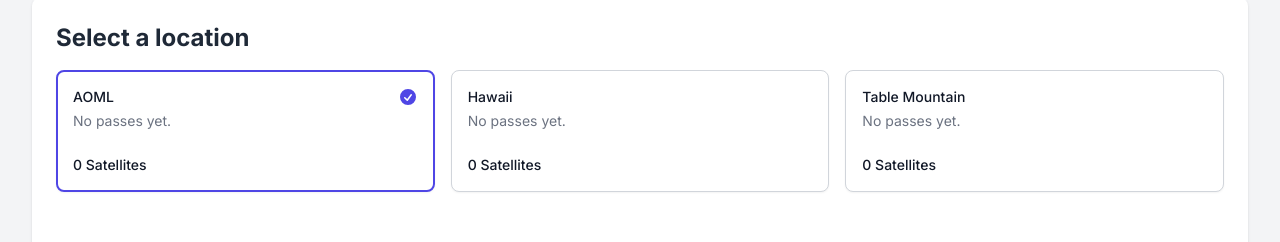
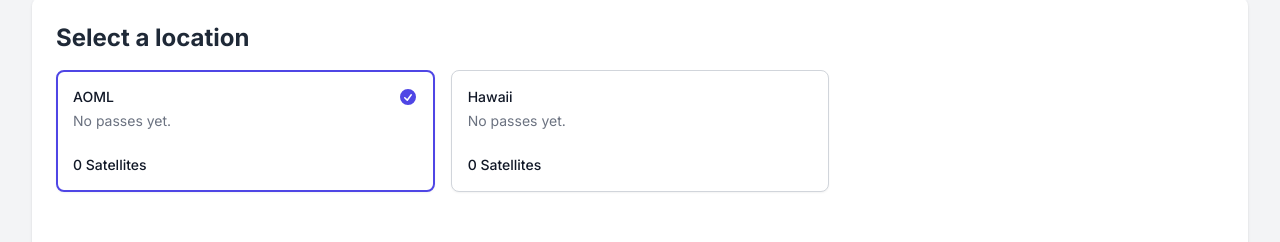
Before and after one commit to hanan1312/team_satelite, a Next.js app: page / in a window 1280 px wide. Shown: the part 218-460 px from the top of the page. Built offline with nearby package versions, Linux system fonts and the light colour scheme; no server answers; the database is empty; sample sign-in values are in the browser's storage.

Commit message:
updating

```diff
--- a/app/page.js
+++ b/app/page.js
@@ -38,13 +38,6 @@ export default function Home() {
       additional: null,
       satellites: [],
     },
-    {
-      id: "table_mountain",
-      title: "Table Mountain",
-      description: null,
-      additional: null,
-      satellites: [],
-    },
   ]);
   const [selectedLocation, setSelectedLocation] = useState(locations[0]);
 
@@ -62,7 +55,7 @@ export default function Home() {
     const baseUrl = "/api/locations";
     const locationNames = [];
     locations.forEach((location) => {
-      locationNames.push(location.id);
+      locationNames.push(location.title);
     });
     const params = {
       locations: locationNames,
@@ -81,19 +74,9 @@ export default function Home() {
       let newLoc = [...locations];
 
       for (const [key, value] of Object.entries(locationData.response)) {
-        const locIndex = newLoc.findIndex((loc) => loc.id == key);
+        const locIndex = newLoc.findIndex((loc) => loc.title == key);
         if (locIndex !== -1) {
-          newLoc[locIndex].description = value.description;
-          newLoc[locIndex].additional = value.additional;
-          newLoc[locIndex].satellites = value.satellites;
-
-          // newLoc[locIndex] = {
-          //   description: value.description,
-          //   additional: value.additional,
-          //   satellites: value.satellites,
-          //   ...newLoc[locIndex],
-          // };
-          console.log({ value, newLoc });
+          newLoc[locIndex] = { ...newLoc[locIndex], ...value };
         }
       }
 
```
